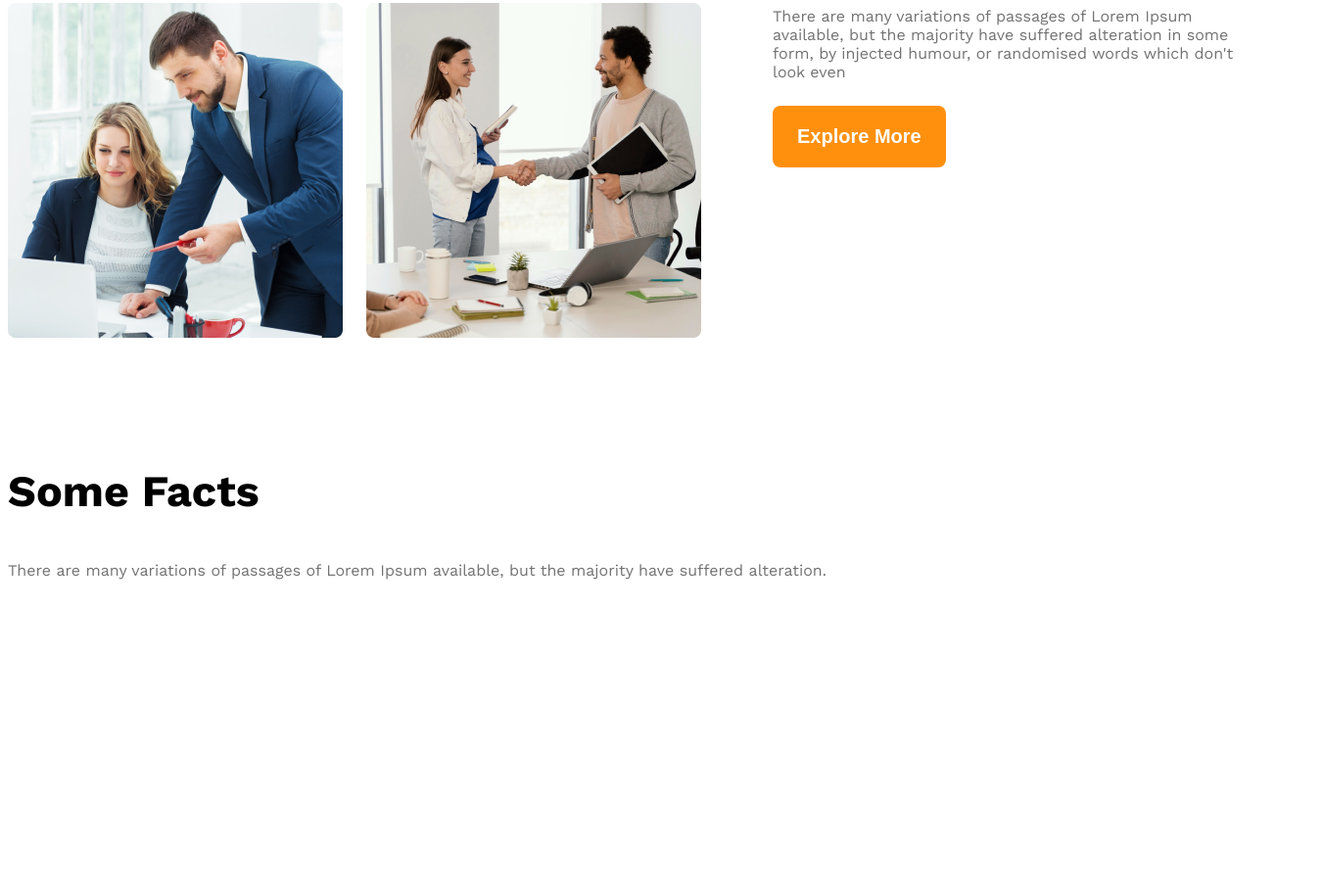
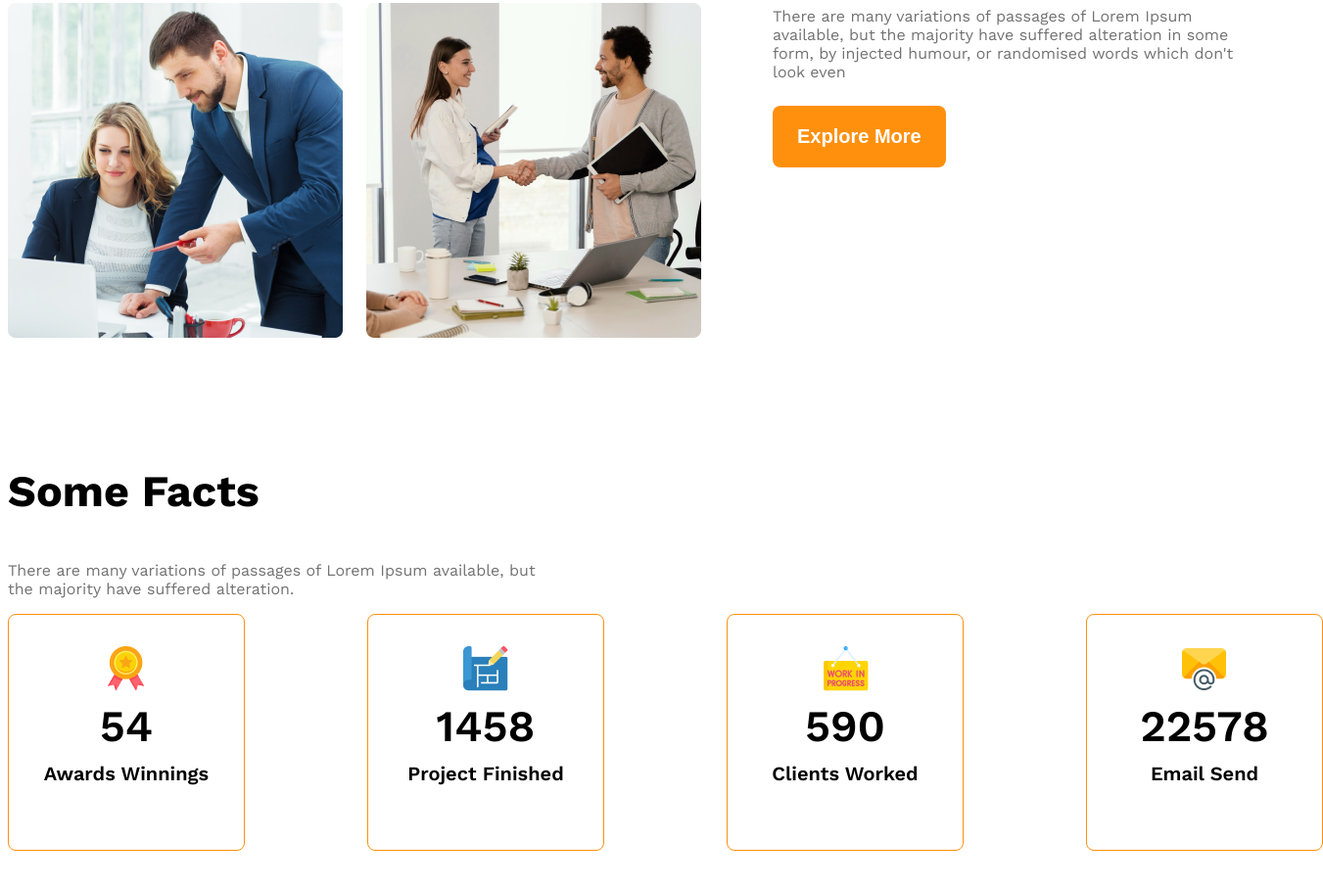
Before and after one commit to utshopust/g3-architects-website, a plain HTML site: page index.html in a window 1280 px wide. Shown: the part 1677-2584 px from the top of the page at 98% size, 1351 px wide, since content can reach past the window. Before the commit the page ends 2558 px from the top, so only its background shows below. Drawn offline with nearby package versions, Linux system fonts and the light colour scheme.

Commit message:
complete the fact section

```diff
--- a/index.html
+++ b/index.html
@@ -51,27 +51,35 @@
         <!-- Features will enjoy Start -->
          <section>
             <h3 class="section-title">Some Facts</h3>
-            <p class="text-light-gray">There are many variations of passages of Lorem Ipsum available, but the majority have suffered alteration.</p>
+            <p class="text-light-gray fact-description">There are many variations of passages of Lorem Ipsum available, but the majority have suffered alteration.</p>
             <div class="facts-container">
-                <div class="fact">
-                    <img src="" alt="" class="fact-icon">
-                    <h4 class="fact-number"></h4>
-                    <h5 class="fact-name"></h5>
+                <div class="fact-card display-flex">
+                    <div>
+                        <img src="images/icons/ribon.png" alt="" class="fact-icon">
+                    <h4 class="fact-number">54</h4>
+                    <h5 class="fact-name">Awards Winnings</h5>
+                    </div>
                 </div>
-                <div class="fact">
-                    <img src="" alt="" class="fact-icon">
-                    <h4 class="fact-number"></h4>
-                    <h5 class="fact-name"></h5>
+                <div class="fact-card display-flex">
+                    <div>
+                        <img src="images/icons/projects.png" alt="" class="fact-icon">
+                    <h4 class="fact-number">1458</h4>
+                    <h5 class="fact-name">Project Finished</h5>
+                    </div>
                 </div>
-                <div class="fact">
-                    <img src="" alt="" class="fact-icon">
-                    <h4 class="fact-number"></h4>
-                    <h5 class="fact-name"></h5>
+                <div class="fact-card display-flex">
+                    <div>
+                        <img src="images/icons/customers.png" alt="" class="fact-icon">
+                    <h4 class="fact-number">590</h4>
+                    <h5 class="fact-name">Clients Worked</h5>
+                    </div>
                 </div>
-                <div class="fact">
-                    <img src="" alt="" class="fact-icon">
-                    <h4 class="fact-number"></h4>
-                    <h5 class="fact-name"></h5>
+                <div class="fact-card display-flex">
+                    <div>
+                        <img src="images/icons/email.png" alt="" class="fact-icon">
+                    <h4 class="fact-number">22578</h4>
+                    <h5 class="fact-name">Email Send</h5>
+                    </div>
                 </div>
             </div>
          </section>
--- a/styles/architects.css
+++ b/styles/architects.css
@@ -118,6 +118,39 @@ main > section{
     margin-bottom: 25px;
 }
 
+/* Some Facts Related Styles */
+.facts-container{
+    display: grid;
+    grid-template-columns: repeat(4,1fr);
+    gap: 125px;
+
+}
+.fact-card{
+    border: 1px solid #FF900E;
+    width: 240px;
+    height: 240px;
+    border-radius: 8px;
+    text-align: center;
+    justify-content: center;
+    align-items: center;
+}
+.fact-number{
+    font-size: 2.8rem;
+    font-weight: 600;
+    margin-top: 5px;
+    margin-bottom: 10px;
+}
+
+.fact-name{
+    font-size: 1.25rem;
+    font-weight: 600;
+    margin-top: 10px;
+}
+
+.fact-description{
+    max-width: 540px;
+}
+
 
 /* Responsive Media Query */
 @media screen and (max-width:576px) {
```
